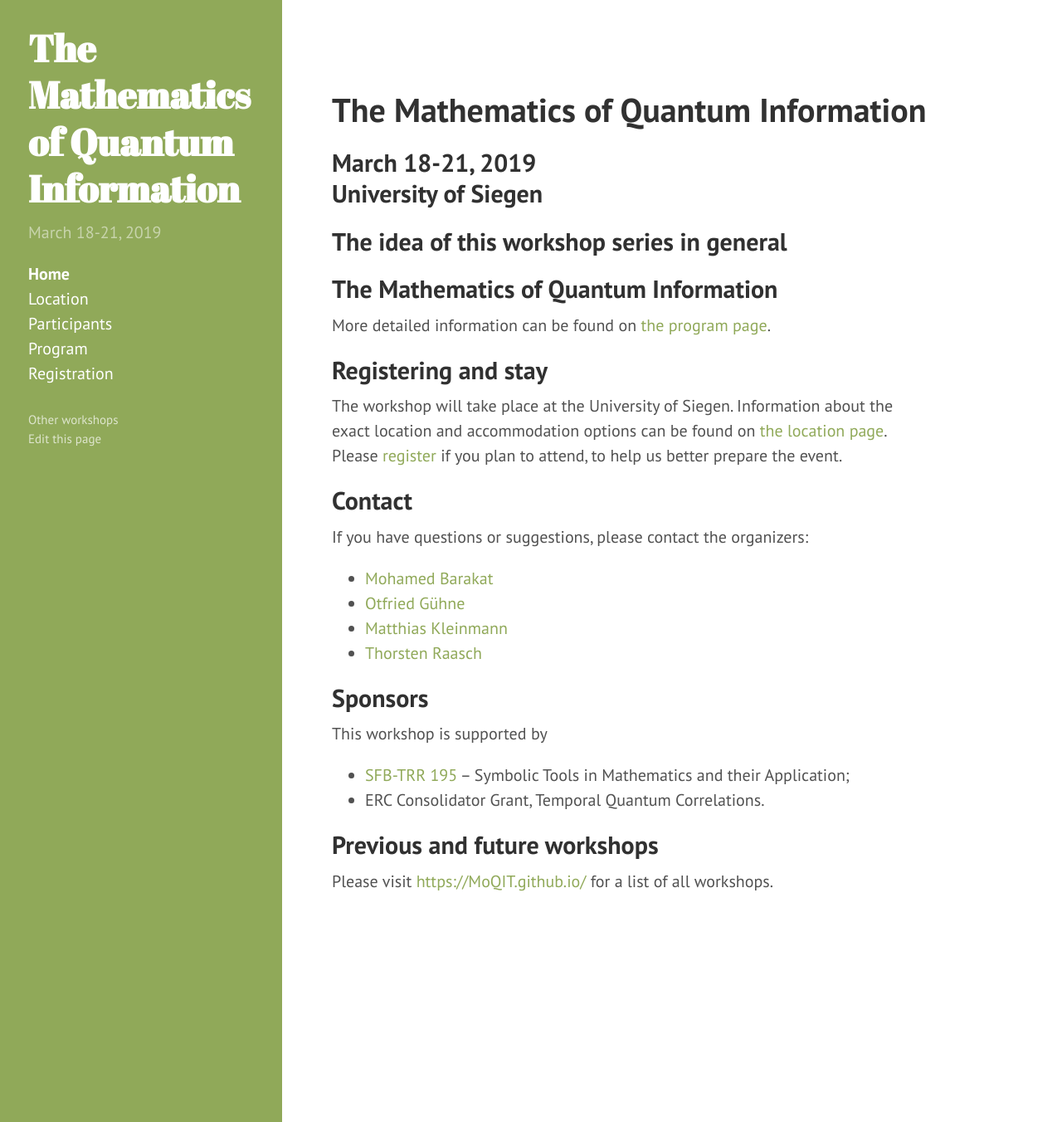
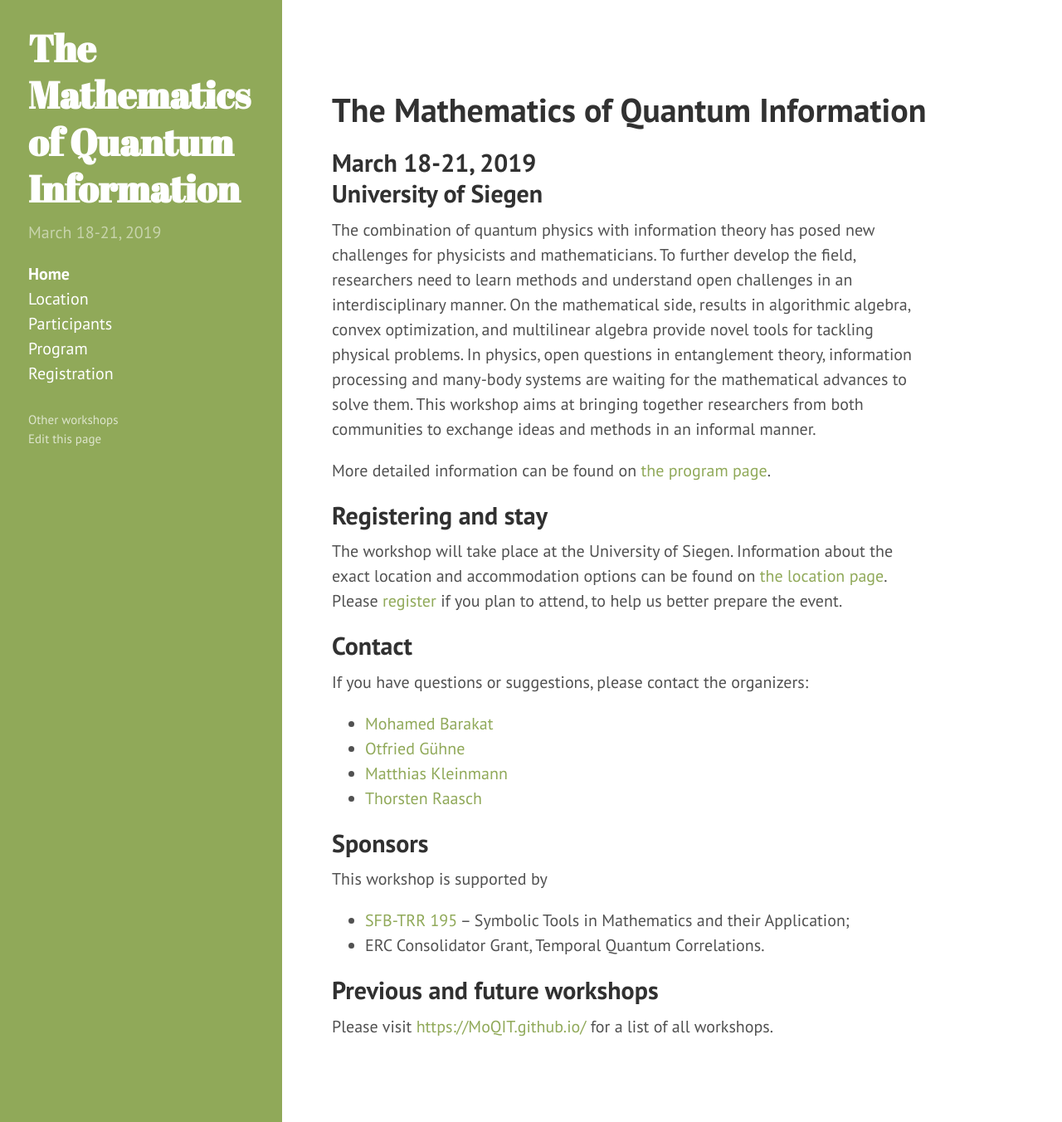
Before and after one commit to MoQIT/MoQI-2019, a Jekyll site: the page built from index.md, in a window 1280 px wide and 1352 px high. Shown: the whole window at 83% size. Built offline with Jekyll 4.4.1, drawn with Linux system fonts in a browser that asks for light colours.

Commit message:
Intro text by Otfried

```diff
--- a/index.md
+++ b/index.md
@@ -7,9 +7,18 @@ title: Home
 
 ## {{ site.description }}<br> {{ site.location }}
 
-## The idea of this workshop series in general
+<!-- ## The idea of this workshop series in general -->
 
-## {{ site.title }}
+The combination of quantum physics with information theory has posed
+new challenges for physicists and mathematicians. To further develop
+the field, researchers need to learn methods and understand open
+challenges in an interdisciplinary manner. On the mathematical side,
+results in algorithmic algebra, convex optimization, and multilinear
+algebra provide novel tools for tackling physical problems. In
+physics, open questions in entanglement theory, information processing
+and many-body systems are waiting for the mathematical advances to
+solve them. This workshop aims at bringing together researchers from
+both communities to exchange ideas and methods in an informal manner.
 
 More detailed information can be found on [the program page]({{ site.baseurl }}/program).
 
```
